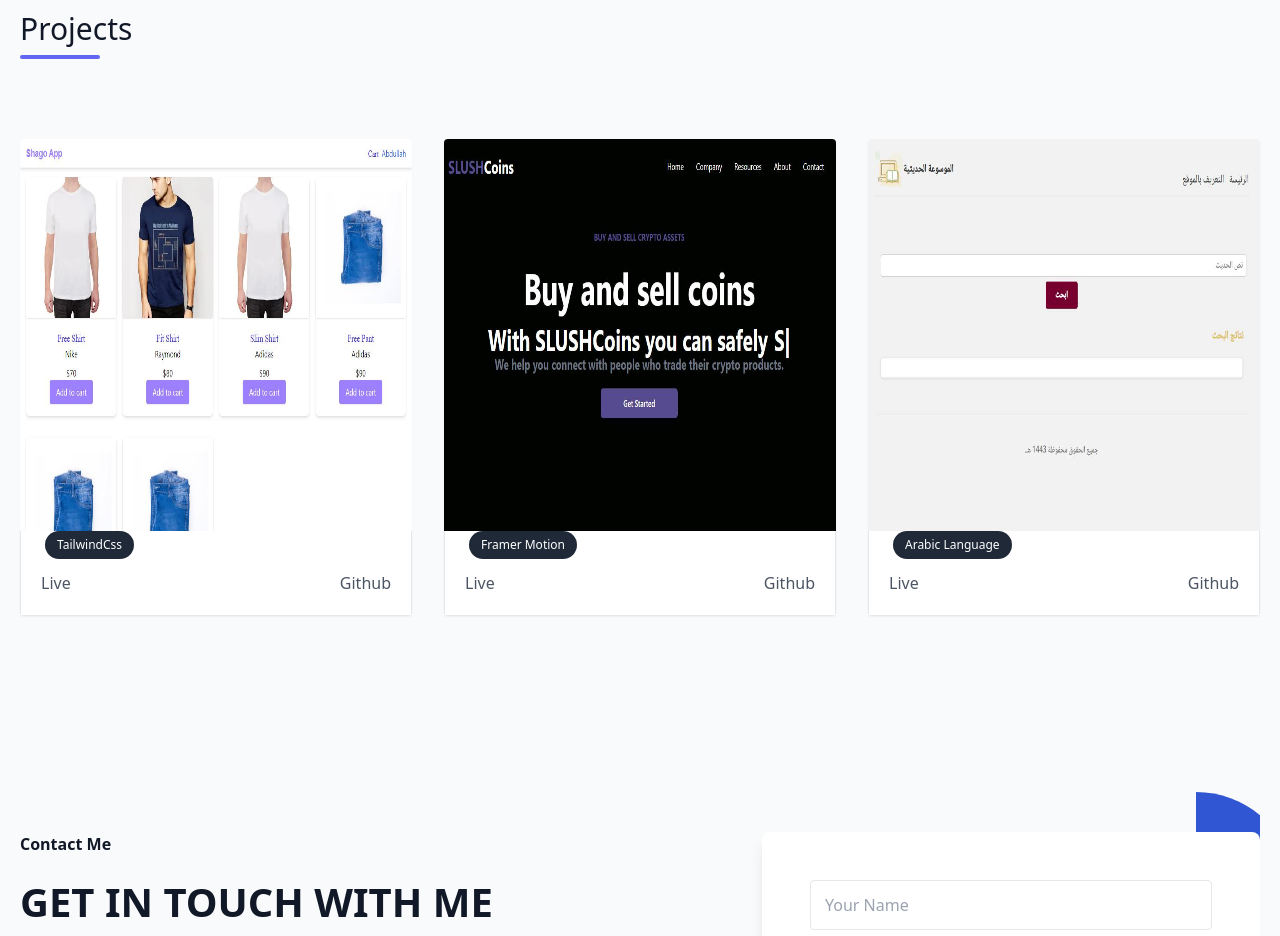
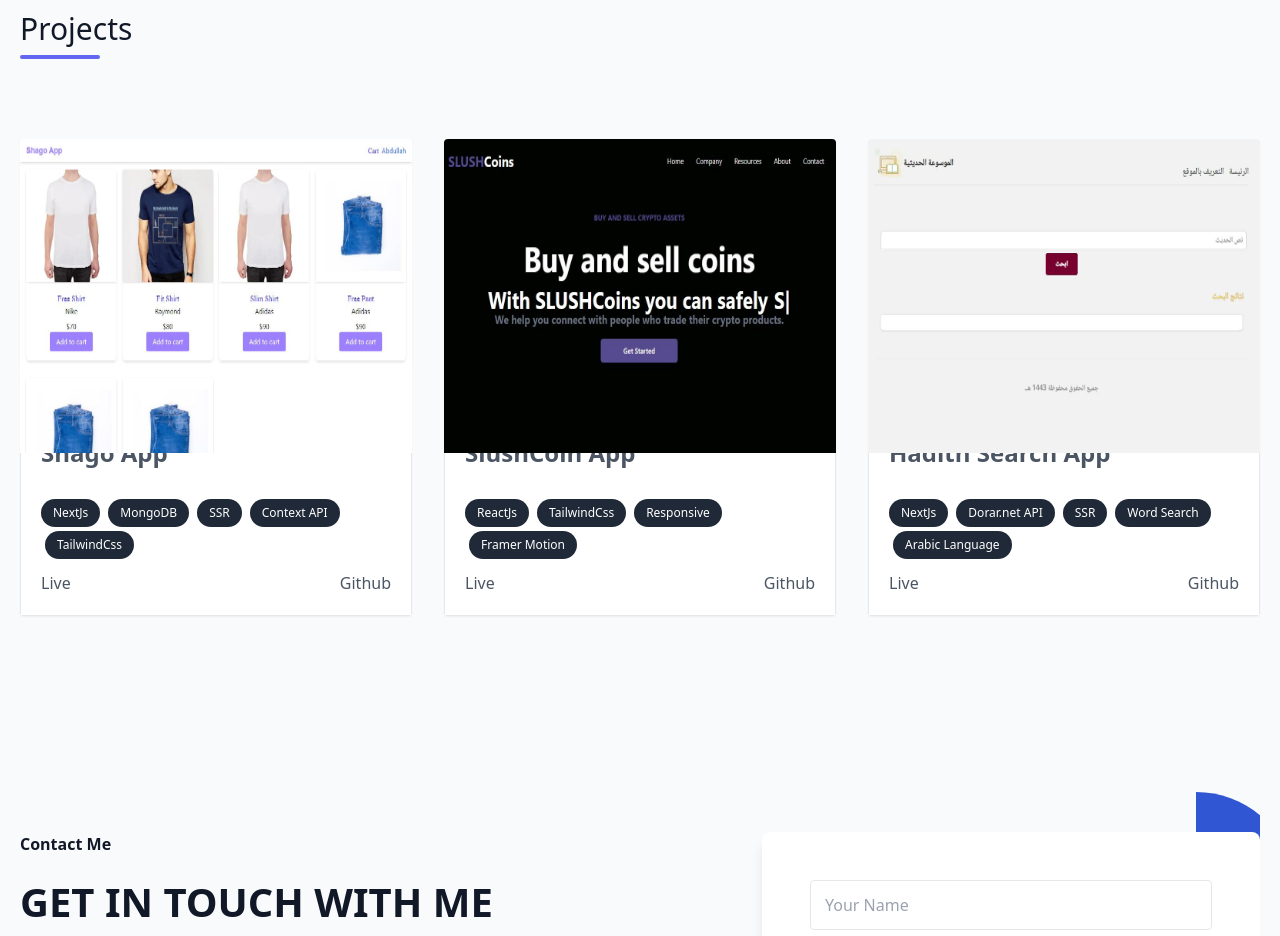
Before and after one commit to Abdull600/elbasfar, a Next.js app: page / in a window 1280 px wide. Shown: the part 1700-2636 px from the top of the page. Built offline with nearby package versions, Linux system fonts and the light colour scheme.

Commit message:
Update Projects.js

```diff
--- a/components/Projects.js
+++ b/components/Projects.js
@@ -19,7 +19,7 @@
              <Image
               src="/shago.jpeg"
               width={500}
-              height={500}
+              height={400}
               alt="Shago App"
             />
           </div>
@@ -82,7 +82,7 @@
             <Image
               src="/slush.jpeg"
               width={500}
-              height={500}
+              height={400}
               alt="Slushcoins landing page"
             />
           </div>
@@ -143,7 +143,7 @@
             <Image
               src="/hadith.jpeg"
               width={500}
-              height={500}
+              height={400}
               alt="Hadith search engine"
             />
           </div>
```
